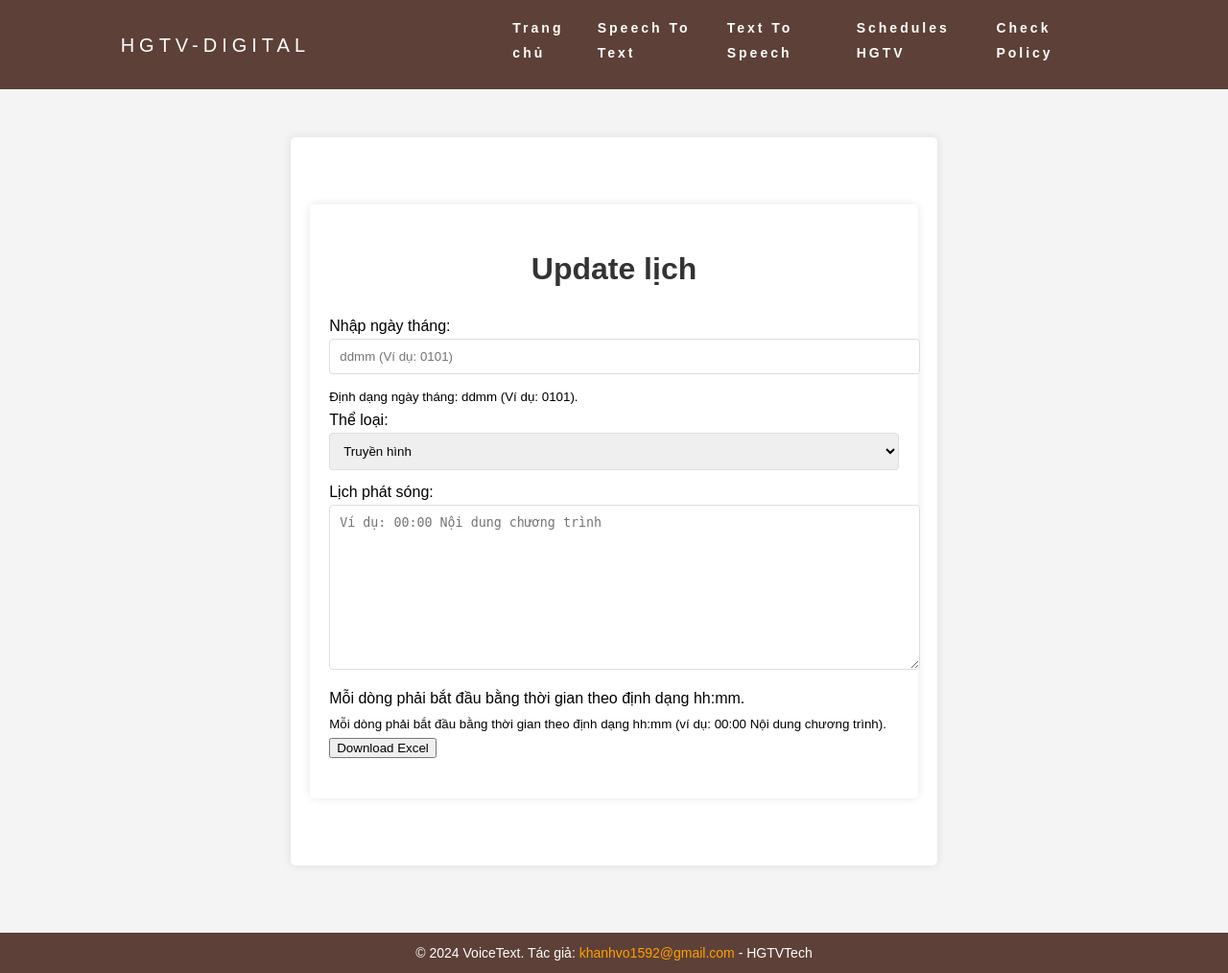
After one commit to khanhvo1592/speech_to_text, a Flask app: page /create_broadcast_schedule in a window 1280 px wide. The commit adds this page. Shown: the whole page at 96% size. Run offline with Flask 3, Linux system fonts and the light colour scheme.

Commit message:
update shedule programe Haugiangtivi

```diff
--- a/app.py
+++ b/app.py
@@ -1,12 +1,16 @@
 from flask import Flask, request, render_template, redirect, url_for, send_file, send_from_directory
 import os
 import json
-from speech_to_text import speech_to_text_viettel
 from text_to_speech import text_to_speech_viettel, get_voices
 from history import add_to_history, get_history, clean_old_files
+from datetime import datetime, timedelta
+import pandas as pd
+from openpyxl.styles import NamedStyle
+
+
+
 
 app = Flask(__name__)
-# Định nghĩa UPLOAD_FOLDER
 UPLOAD_FOLDER = os.path.join(os.path.dirname(os.path.abspath(__file__)), 'uploads')
 if not os.path.exists(UPLOAD_FOLDER):
     os.makedirs(UPLOAD_FOLDER)
@@ -29,6 +33,20 @@ def read_token():
 def write_token(token):
     with open(CONFIG_FILE, 'w') as f:
         json.dump({"token": token}, f)
+
+
+# Đọc file JSON chứa thông tin về chương trình có VOD
+def load_programs_with_vod():
+    json_path = os.path.join(os.path.dirname(__file__), 'static', 'programe_have_vod.json')
+    with open(json_path, 'r', encoding='utf-8') as f:
+        return json.load(f)
+
+PROGRAMS_WITH_VOD = load_programs_with_vod()
+
+# URL mẫu cho video link
+VOD_URL_TV = "https://60acee235f4d5.streamlock.net:443/VODHGTV/definst/VIDEO/mp4:"
+VOD_URL_RADIO = "https://60acee235f4d5.streamlock.net:443/VODHGTV/definst/AUDIO/mp3:"
+
 
 @app.route('/')
 def home():
@@ -106,5 +124,90 @@ def download_file(filename):
     return send_from_directory(app.config['UPLOAD_FOLDER'], filename,
                                as_attachment=True,
                                mimetype='audio/mpeg')
+
+
+@app.route('/create_broadcast_schedule', methods=['GET', 'POST'])
+def create_broadcast_schedule():
+    if request.method == 'POST':
+        date_input = request.form['date_input']
+        program_type = request.form['program_type']
+        input_data = request.form['input_data']
+
+        # Xử lý ngày tháng
+        current_year = datetime.now().year
+        date = datetime.strptime(f"{date_input}{current_year}", "%d%m%Y")
+
+        # Xử lý dữ liệu đầu vào
+        schedule = process_input_data(input_data, date, program_type)
+
+        # Tạo và lưu file Excel
+        output_filename = f'lich_phat_song_{date.strftime("%d%m%Y")}.xlsx'
+        output_path = os.path.join(app.config['UPLOAD_FOLDER'], output_filename)
+        save_schedule_to_excel(schedule, output_path)
+
+        if os.path.exists(output_path):
+            return send_file(output_path, as_attachment=True)
+        else:
+            return "Không thể tạo file lịch phát sóng", 500
+
+    return render_template('create_broadcast_schedule.html')
+
+def process_input_data(input_data, date, program_type):
+    schedule = []
+    lines = input_data.split('\n')
+    for index, line in enumerate(lines, start=1):
+        if line.strip():
+            time, content = line.split(' ', 1)
+            content = content.strip()
+            video_link = generate_video_link(content, program_type, date)
+            schedule.append({
+                'STT': index,
+                'Đài truyền hình': 2 if program_type == '2' else 1,  # 2 cho phát thanh, 1 cho truyền hình
+                'Nội dung': content,
+                'Danh mục': '',  # Để trống, có thể điền sau nếu cần
+                'video_link': video_link,
+                'ngày_giờ': f"{date.strftime('%Y-%m-%d')} {time}:00"
+            })
+    return schedule
+
+def generate_video_link(content, program_type, date):
+    current_date = date.strftime("%d%m%y")
+    for program in PROGRAMS_WITH_VOD:
+        if program['name'].lower() in content.lower():
+            if program_type == '2':  # Phát thanh
+                return f"{VOD_URL_RADIO}{program['shortname']}-{current_date}.mp3/playlist.m3u8"
+            else:  # Truyền hình
+                return f"{VOD_URL_TV}{program['shortname']}-{current_date}.mp4/playlist.m3u8"
+    return ''  # Trả về chuỗi rỗng nếu không tìm thấy chương trình phù hợp
+
+def save_schedule_to_excel(schedule, filename):
+    df = pd.DataFrame(schedule)
+    df = df[['STT', 'Đài truyền hình', 'Nội dung', 'Danh mục', 'video_link', 'ngày_giờ']]  # Sắp xếp lại các cột
+
+    # Chuyển đổi cột 'ngày_giờ' sang định dạng datetime
+    df['ngày_giờ'] = pd.to_datetime(df['ngày_giờ'])
+
+    # Tạo một ExcelWriter object
+    with pd.ExcelWriter(filename, engine='openpyxl') as writer:
+        df.to_excel(writer, index=False, sheet_name='Sheet1')
+
+        # Lấy workbook và worksheet
+        workbook = writer.book
+        worksheet = writer.sheets['Sheet1']
+
+        # Định dạng các cột
+        for col in ['A', 'B', 'D']:  # STT, Đài truyền hình, Danh mục
+            worksheet.column_dimensions[col].width = 15
+        worksheet.column_dimensions['C'].width = 50  # Nội dung
+        worksheet.column_dimensions['E'].width = 100  # video_link
+        worksheet.column_dimensions['F'].width = 20  # ngày_giờ
+
+        # Định dạng cột ngày_giờ
+        date_style = NamedStyle(name='datetime', number_format='YYYY-MM-DD HH:MM:SS')
+        for cell in worksheet['F'][1:]:  # Skip header
+            cell.style = date_style
+
+    print(f"File saved to: {filename}")
+
 if __name__ == '__main__':
     app.run(debug=True)
--- /dev/null
+++ b/static/programe_have_vod.json
@@ -0,0 +1,82 @@
+[
+    {
+        "name": "Nông nghiệp sinh thái",
+        "shortname": "nnst"
+    },
+    {
+        "name": "Nhịp sống ngày mới",
+        "shortname": "nsnm"
+    },
+    {
+        "name": "Chuyển động đông tây",
+        "shortname": "cddt"
+    },
+    {
+        "name": "Tin tức Mekong",
+        "shortname": "ttmk"
+    },
+    {
+        "name": "Thời sự Hậu Giang – Thời tiết nông vụ",
+        "shortname": "tshg"
+    },
+    {
+        "name": "Cảnh báo tiêu dùng",
+        "shortname": "cbtd"
+    },
+    {
+        "name": "Thời sự sáng",
+        "shortname": "tss"
+    },
+    {
+        "name": "Thời sự trưa",
+        "shortname": "tst"
+    },
+    {
+        "name": "trực tiếp Thời sự sáng",
+        "shortname": "tss"
+    },
+    {
+        "name": "trực tiếp Thời sự trưa",
+        "shortname": "tst"
+    },
+    {
+        "name": "trực tiếp Thời sự chiều",
+        "shortname": "tsc"
+    },
+    {
+        "name": "Thời sự trưa",
+        "shortname": "tst"
+    },
+    {
+        "name": "Thời sự chiều",
+        "shortname": "tsc"
+    },
+    {
+        "name": "Chương trình tam nông",
+        "shortname": "tamnong"
+    },
+    {
+        "name": "Chương trình thiếu nhi",
+        "shortname": "thieunhi"
+    },
+    {
+        "name": "Alo bác sĩ ơi",
+        "shortname": "alo"
+    },
+    {
+        "name": "Sắc màu văn học",
+        "shortname": "smvh-20h"
+    },
+    {
+        "name": "Bản tin phòng chống thiên tai dịch bệnh",
+        "shortname": "bt15h"
+    },
+    {
+        "name": "Pháp luật với công dân",
+        "shortname": "plvcd"
+    },
+    {
+        "name": "Chương trình tam nông",
+        "shortname": "tamnong"
+    }
+]
--- a/templates/base.html
+++ b/templates/base.html
@@ -9,12 +9,14 @@
 <body>
     <nav class="navbar">
         <div class="logo">
-            <a href="{{ url_for('home') }}">Voice&Text</a>
+            <a href="{{ url_for('home') }}">HGTV-Digital</a>
         </div>
         <ul class="nav-links">
             <li><a href="{{ url_for('home') }}">Trang chủ</a></li>
-            <li><a href="{{ url_for('speech_to_text_page') }}">Giọng nói thành Văn bản</a></li>
-            <li><a href="{{ url_for('text_to_speech_page') }}">Văn bản thành Giọng nói</a></li>
+            <li><a href="{{ url_for('speech_to_text_page') }}">Speech To Text</a></li>
+            <li><a href="{{ url_for('text_to_speech_page') }}">Text To Speech</a></li>
+            <li><a href="{{ url_for('create_broadcast_schedule') }}">Schedules HGTV</a></li>
+            <li><a href="{{ url_for('create_broadcast_schedule') }}">Check Policy</a></li>
         </ul>
         <div class="burger">
             <div class="line1"></div>
--- /dev/null
+++ b/templates/create_broadcast_schedule.html
@@ -0,0 +1,51 @@
+{% extends "base.html" %}
+
+{% block title %}VoiceText - Tạo Lịch Phát Sóng{% endblock %}
+
+{% block content %}
+<div class="container mt-5">
+    <h1>Update lịch</h1>
+    <form method="post" enctype="multipart/form-data" class="needs-validation" novalidate>
+        <div class="form-group">
+            <label for="date_input">Nhập ngày tháng:</label>
+            <input type="text" id="date_input" name="date_input" placeholder="ddmm (Ví dụ: 0101)" class="form-control"
+                pattern="\d{4}" title="Nhập định dạng ddmm (Ví dụ: 0101)" required>
+            <small class="form-text text-muted">Định dạng ngày tháng: ddmm (Ví dụ: 0101).</small>
+        </div>
+        <div class="form-group">
+            <label for="program_type">Thể loại:</label>
+            <select id="program_type" name="program_type" class="form-control" required>
+                <option value="1">Truyền hình</option>
+                <option value="2">Phát thanh</option>
+            </select>
+        </div>
+        <div class="form-group">
+            <label for="input_data">Lịch phát sóng:</label>
+            <textarea id="input_data" name="input_data" class="form-control" rows="10"
+                placeholder="Ví dụ: 00:00 Nội dung chương trình" pattern="^(\d{2}:\d{2} .+\n?)+$" required></textarea>
+            <div class="invalid-feedback">Mỗi dòng phải bắt đầu bằng thời gian theo định dạng hh:mm.</div>
+            <small class="form-text text-muted">Mỗi dòng phải bắt đầu bằng thời gian theo định dạng hh:mm (ví dụ: 00:00 Nội
+                dung chương trình).</small>
+        </div>
+        <button type="submit" class="btn btn-primary">Download Excel</button>
+    </form>
+</div>
+
+<script>
+    (function() {
+        'use strict';
+        window.addEventListener('load', function() {
+            var forms = document.getElementsByClassName('needs-validation');
+            var validation = Array.prototype.filter.call(forms, function(form) {
+                form.addEventListener('submit', function(event) {
+                    if (form.checkValidity() === false) {
+                        event.preventDefault();
+                        event.stopPropagation();
+                    }
+                    form.classList.add('was-validated');
+                }, false);
+            });
+        }, false);
+    })();
+</script>
+{% endblock %}
--- a/templates/home.html
+++ b/templates/home.html
@@ -13,6 +13,7 @@
         <div class="button-group">
             <a href="{{ url_for('speech_to_text_page') }}" class="button">Giọng nói thành Văn bản</a>
             <a href="{{ url_for('text_to_speech_page') }}" class="button">Văn bản thành Giọng nói</a>
+            <a href="{{ url_for('create_broadcast_schedule') }}" class="button">Tạo Lịch Phát Sóng</a>
         </div>
     </section>
         <section class="features slide-in">
```
Also changed, not shown: templates/check_social_policy.html (added), 4 other files.
